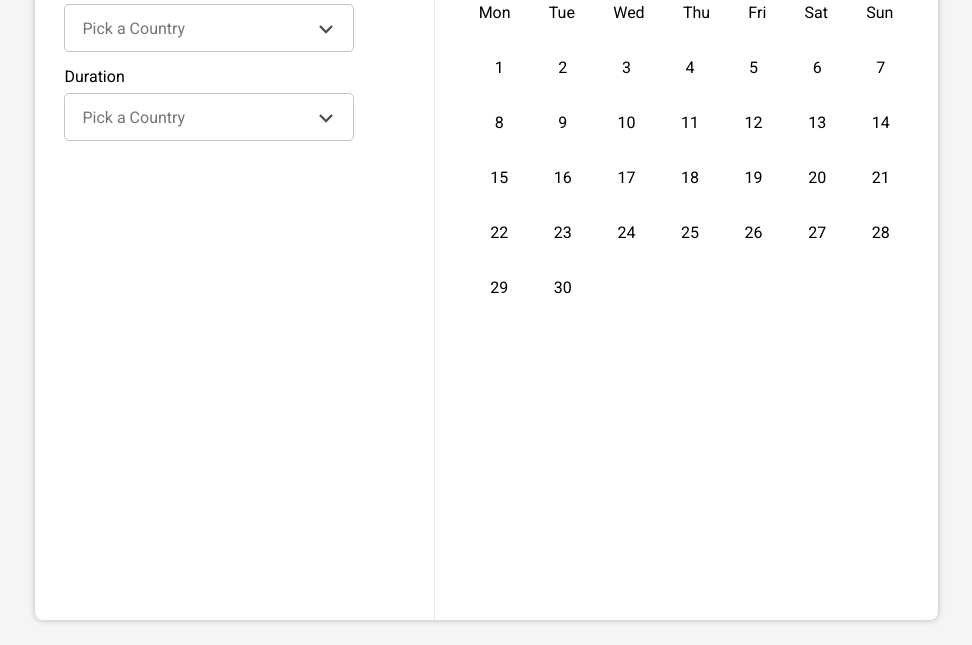
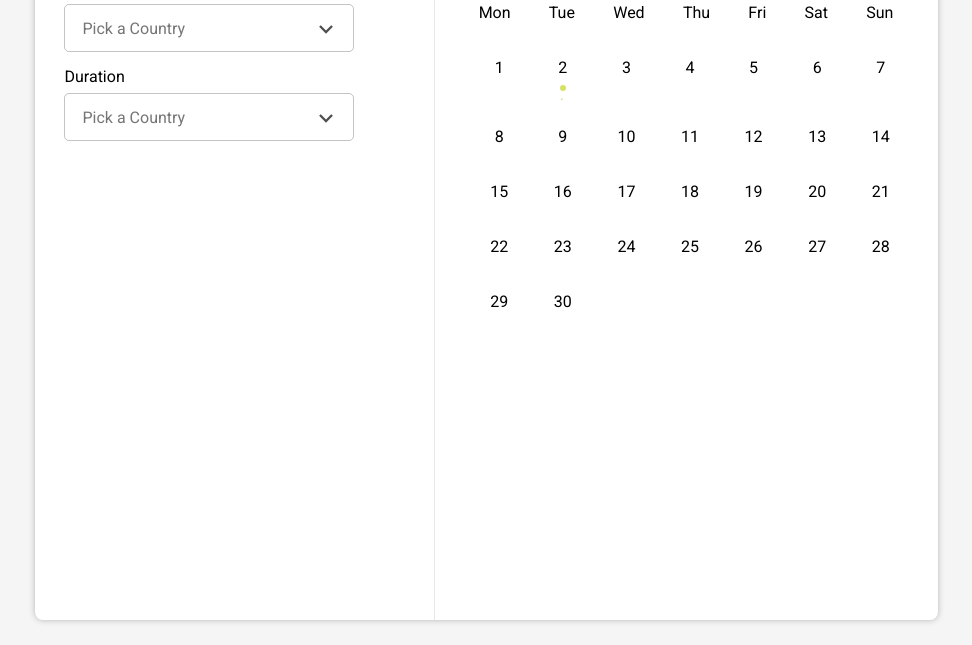
Before and after one commit to F3lipeSouza/calend-rio-de-reservas, a plain HTML site: page index.html in a window 1280 px wide. Shown: the part 155-800 px from the top of the page, without its empty margins (154-1126 px from the left). Drawn offline with Linux system fonts and the light colour scheme; files whose address does not match are found by name.

Commit message:
adiciona ponto colorido abaixo do dia atual

```diff
--- a/scripts/functionCalendar.js
+++ b/scripts/functionCalendar.js
@@ -1,25 +1,41 @@
 const currentDay = new Date();
 const year = currentDay.getFullYear();
 const month = currentDay.getMonth();
+const firstDayMonth = new Date(year, month);
 const lastDayMonth = new Date(year, month + 1,0 ).getDate();
 
 const daysWeek = document.querySelector('.calendarDay');
 
+//adiciona na tela os dias do mês;
+function calendar (){
 
+    //preenche com campo vazio os primeiros dias do mês;
+    for(let dia = 1; dia <= firstDayMonth.getDay(); dia++){
+        let dias = document.createElement('p');
+        dias.innerHTML = '';
+        daysWeek.appendChild(dias);
+    }
 
-function calendar (){
+    //preenche os dias do mês;
     for (let dia = 1; dia <= lastDayMonth; dia ++){
         let dias = document.createElement('p');
         dias.innerHTML = dia;
+        dias.className = 'day';
         daysWeek.appendChild(dias);
-        console.log(dias);
-    };
+    }
+
+    const diadoMes = document.querySelectorAll('.day');
+    console.log(diadoMes);
+    diadoMes.forEach(day => {
+        console.log(day.textContent);
+        if(currentDay.getDate() == day.textContent){
+            const point = document.createElement('div');
+            day.appendChild(point);
+            point.id = 'today';
+            point.innerHTML = '.';
+
+        }
+    })
 }
-calendar()
 
-console.log(currentDay);
-console.log(year);
-console.log(month +1);
-console.log(lastDayMonth);
-
-console.log(daysWeek)
+calendar();
--- a/styles/style.css
+++ b/styles/style.css
@@ -37,6 +37,10 @@ body {
   margin-top: 40px;
 }
 
+.calendar-month{
+  display: flex;
+}
+
 .calendar-week {
   display: flex;
   justify-content: space-between;
@@ -52,6 +56,20 @@ body {
   padding-top: 36px;
   padding-left: 8px;
   row-gap: 36px;
+}
+.day{
+  display: flex;
+  flex-direction: column;
+  align-items: center;
+  gap: 8px;
+}
+
+#today{
+  background-color: #D7E164;
+  color: #D7E164;
+  border-radius: 100%;
+  height: 6px;
+  width: 6px;
 }
 
 .calendar-header {
```
